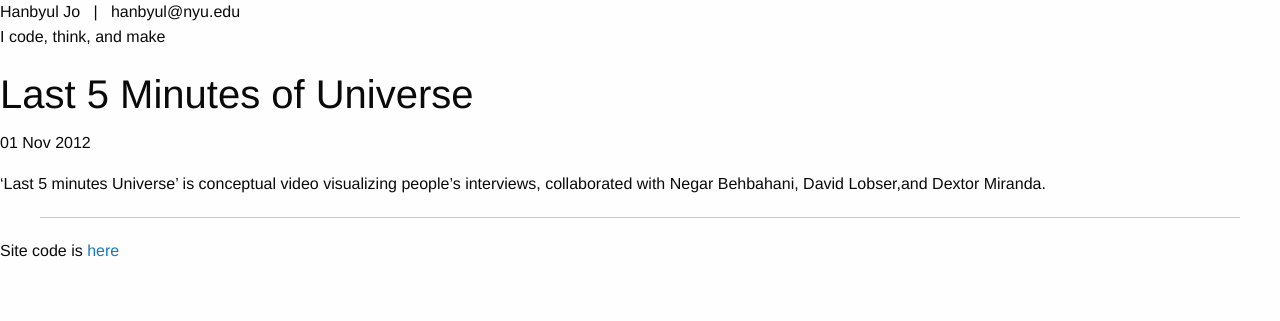
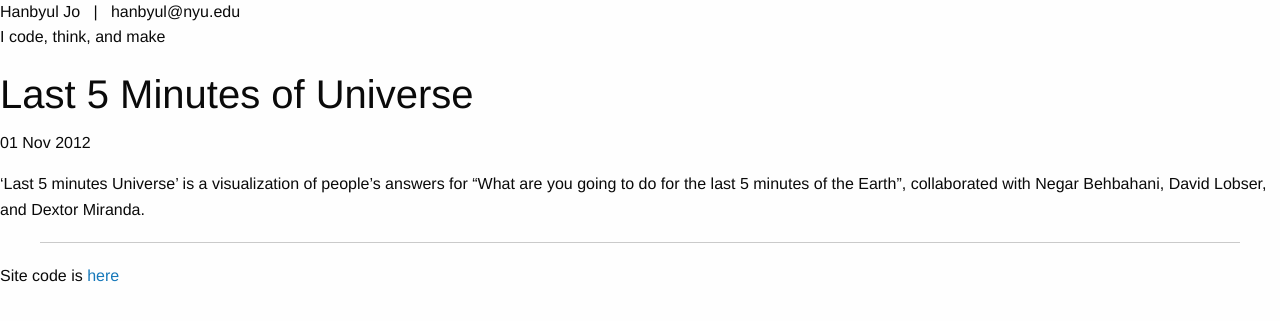
Before and after one commit to hanbyul-here/my-site-spring-2014, a Jekyll site: the page built from _posts/2012-11-01-last-5-minutes-of-universe.markdown, in a window 1280 px wide. Shown: the top 321 px of the page. Built offline with Jekyll 4.4.1, drawn with Linux system fonts in a browser that asks for light colours; nearby versions of some CDN libraries; library files that are not in the unit come from our copies.

Commit message:
added posts

```diff
--- a/_posts/2010-11-01-works-breakme.markdown
+++ b/_posts/2010-11-01-works-breakme.markdown
@@ -5,6 +5,7 @@ season: Fall, 2010
 date:   2010-11-01
 category: Installation
 thumbnail: img/background/break-me.jpg
+photos: http://www.flickr.com/photos/46772183@N02/sets/72157642229481514/
 video: https://vimeo.com/27228269
 ---
 
--- a/_posts/2012-11-01-last-5-minutes-of-universe.markdown
+++ b/_posts/2012-11-01-last-5-minutes-of-universe.markdown
@@ -9,4 +9,4 @@ video: https://vimeo.com/55632281
 code: https://github.com/hanbyul-here/last-5-minutes-universe
 ---
 
-'Last 5 minutes Universe' is conceptual video visualizing people's interviews, collaborated with Negar Behbahani, David Lobser,and Dextor Miranda.
+'Last 5 minutes Universe' is a visualization of people's answers for "What are you going to do for the last 5 minutes of the Earth", collaborated with Negar Behbahani, David Lobser, and Dextor Miranda.
--- a/_posts/2013-05-10-drawing-together.markdown
+++ b/_posts/2013-05-10-drawing-together.markdown
@@ -9,4 +9,4 @@ code: https://github.com/hanbyul-here/drawing-together
 link: http://drawingtogether.herokuapp.com/
 ---
 
-'Drawing together' is web application for creating collaborative drawing experience. This splits one big image into 16 pieces, replaces original image to drawn image by user whenever user submits one.
+'Drawing together' is a web application for creating collaborative drawing experience. This splits one big image into 16 pieces, replaces original image to drawn image by user whenever user submits one.
--- a/css/foundation.css
+++ b/css/foundation.css
@@ -274,7 +274,8 @@ select {
 
   .large-4 {
     position: relative;
-    width: 33.33333%;
+    float:left;
+    width: 32.0%;
     width: -moz-calc(33.33333% - 10px);
     width: -webkit-calc(33.33333% - 10px);
     width: calc(33.33333% - 10px);
--- a/index.html
+++ b/index.html
@@ -11,7 +11,6 @@ title: Hanbyul Jo
               <div style="margin:5px; background:url({{post.thumbnail}}) repeat center;" class="large-4 small-12 columns">
                 <div class="p-title">
                     <div class="title">
-
                       {{post.title}}
                       <div class="sub-title">
                         {{post.category}}, {{post.season}}
```
Also changed, not shown: _posts/2012-12-24-works-visual-experiment.markdown (deleted, +0 -10 lines), _posts/2013-09-10-can-i-have-your-sketch.markdown (deleted, +0 -11 lines), _posts/2013-09-10-canihaveyoursketch.markdown (added, +10 -0 lines), _posts/2014-05-10-datuma.markdown (added, +11 -0 lines), _posts/2014-09-10-carrierpigeon.markdown (added, +11 -0 lines), _posts/2014-10-05-can-i-have-your-sketch.markdown (deleted, +0 -12 lines), css/main.css (+5 -5 lines), _posts/2012-05-10-drawing-on-everything.markdown (renamed from _posts/2014-05-10-drawing-on-everything.markdown), _posts/2013-12-05-big-screens.markdown (renamed from _posts/2014-12-05-big-screens.markdown), _posts/2013-12-05-broken-scape.markdown (renamed from _posts/2014-12-05-broken-scape.markdown), img/background/canihaveyoursketch.png (added), img/background/carrierpigeon.png (added), img/background/datuma.png (added).
